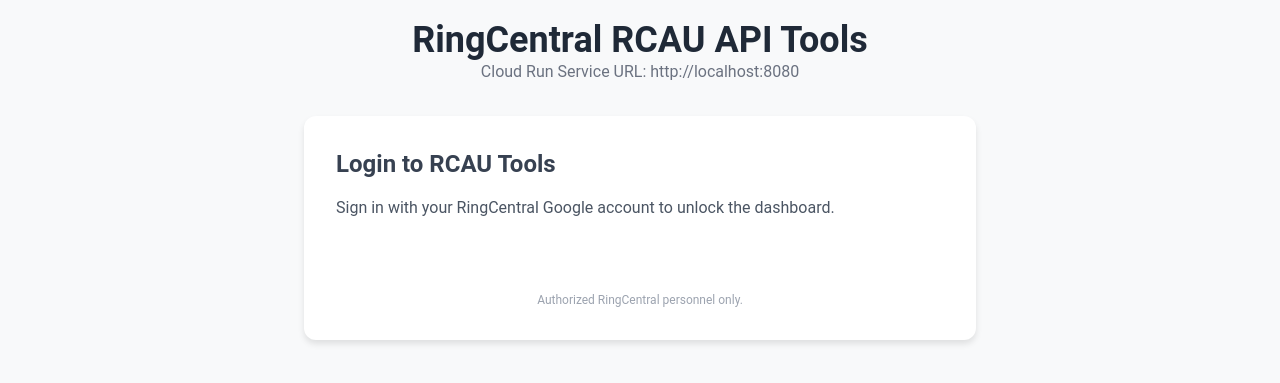
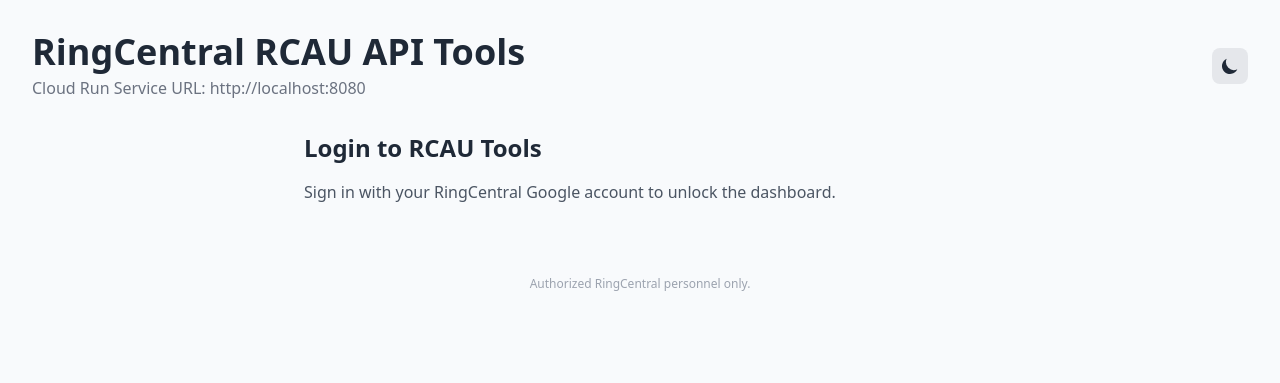
Before and after one commit to stevenmyers-wq/rcstage, a Flask app: page / in a window 1280 px wide. Shown: the top 383 px of the page. Run offline with Flask 3, Linux system fonts and the light colour scheme; style sheets or scripts are compiled from the project's sources; some libraries are stand-ins or nearby versions.

Commit message:
Update index.html

```diff
--- a/webapp/templates/index.html
+++ b/webapp/templates/index.html
@@ -1,38 +1,52 @@
 <!doctype html>
-<html lang="en">
+<html lang="en" class="light">
   <head>
     <meta charset="UTF-8" />
     <meta name="viewport" content="width=device-width, initial-scale=1.0" />
     <title>RingCentral RCAU API Tools</title>
     <script src="https://cdn.tailwindcss.com"></script>
+
+    <script>
+      tailwind.config = {
+        darkMode: 'class',
+        theme: {
+          extend: {
+            fontFamily: { sans: ['Inter', 'Roboto', 'sans-serif'] }
+          }
+        }
+      }
+    </script>
+
     <script src="https://cdn.jsdelivr.net/npm/chart.js"></script>
     <link href="{{ url_for('static', filename='css/styles.css') }}" rel="stylesheet" />
     <script src="{{ url_for('static', filename='js/app.js') }}" defer></script>
     <style>
-      body { font-family: "Roboto", sans-serif; background-color: #f8f9fa; padding: 20px; }
-      .card { background-color: white; border-radius: 12px; box-shadow: 0 4px 6px rgba(0, 0, 0, 0.1); padding: 32px; }
-      .rc-connected { background-color: #d1e7dd; color: #0f5132; border: 1px solid #badbcc; }
-      .rc-disconnected { background-color: #f8d7da; color: #842029; border: 1px solid #f5c2c7; }
-      .rc-expired { background-color: #fff3cd; color: #664d03; border: 1px solid #ffecb5; }
       .message-box { padding: 1rem; border-radius: 0.5rem; margin-bottom: 1rem; }
-      #app-container { max-width: 1400px; margin-left: auto; margin-right: auto; }
+      /* Removed the static #app-container max-width to allow fluid stretching */
     </style>
   </head>
-  <body>
+  <body class="transition-colors duration-200">
     <div id="message-box" class="fixed top-4 left-1/2 transform -translate-x-1/2 message-box w-96 hidden z-50"></div>
 
-    <div id="app-container" class="w-full space-y-8">
-      <div>
-        <h1 class="text-4xl font-bold text-center text-gray-800">RingCentral RCAU API Tools</h1>
-        <p class="text-center text-gray-500">
-          Cloud Run Service URL: {{ RC_REDIRECT_URI | default("http://localhost:8080/auth/callback") | replace("/auth/callback", "") }}
-        </p>
+    <div id="app-container" class="w-full h-full space-y-8">
+      <div class="flex flex-col md:flex-row justify-between items-center mb-8">
+        <div class="text-center md:text-left">
+          <h1 class="text-4xl font-bold text-gray-800 dark:text-white">RingCentral RCAU API Tools</h1>
+          <p class="text-gray-500 dark:text-gray-400 mt-1">
+            Cloud Run Service URL: {{ RC_REDIRECT_URI | default("http://localhost:8080/auth/callback") | replace("/auth/callback", "") }}
+          </p>
+        </div>
+
+        <button id="theme-toggle" class="mt-4 md:mt-0 p-2 rounded-lg bg-gray-200 dark:bg-slate-700 text-gray-800 dark:text-gray-200 hover:bg-gray-300 dark:hover:bg-slate-600 transition outline-none focus:ring-2 focus:ring-blue-500">
+          <svg id="theme-toggle-dark-icon" class="hidden w-5 h-5" fill="currentColor" viewBox="0 0 20 20" xmlns="http://www.w3.org/2000/svg"><path d="M17.293 13.293A8 8 0 016.707 2.707a8.001 8.001 0 1010.586 10.586z"></path></svg>
+          <svg id="theme-toggle-light-icon" class="hidden w-5 h-5" fill="currentColor" viewBox="0 0 20 20" xmlns="http://www.w3.org/2000/svg"><path d="M10 2a1 1 0 011 1v1a1 1 0 11-2 0V3a1 1 0 011-1zm4 8a4 4 0 11-8 0 4 4 0 018 0zm-.464 4.95l.707.707a1 1 0 001.414-1.414l-.707-.707a1 1 0 00-1.414 1.414zm2.12-10.607a1 1 0 010 1.414l-.706.707a1 1 0 11-1.414-1.414l.707-.707a1 1 0 011.414 0zM17 11a1 1 0 100-2h-1a1 1 0 100 2h1zm-7 4a1 1 0 011 1v1a1 1 0 11-2 0v-1a1 1 0 011-1zM5.05 6.464A1 1 0 106.465 5.05l-.708-.707a1 1 0 00-1.414 1.414l.707.707zm1.414 8.486l-.707.707a1 1 0 01-1.414-1.414l.707-.707a1 1 0 011.414 1.414zM4 11a1 1 0 100-2H3a1 1 0 000 2h1z" fill-rule="evenodd" clip-rule="evenodd"></path></svg>
+        </button>
       </div>
 
       {% if not AUTHENTICATED %}
       <div id="login-screen" class="card max-w-2xl mx-auto">
-        <h2 class="text-2xl font-semibold mb-4 text-gray-700">Login to RCAU Tools</h2>
-        <p class="text-gray-600 mb-6">Sign in with your RingCentral Google account to unlock the dashboard.</p>
+        <h2 class="text-2xl font-semibold mb-4 text-gray-800 dark:text-white">Login to RCAU Tools</h2>
+        <p class="text-gray-600 dark:text-gray-400 mb-6">Sign in with your RingCentral Google account to unlock the dashboard.</p>
         <div class="flex flex-col items-center justify-center space-y-4 mt-6">
           <script src="https://accounts.google.com/gsi/client" async defer></script>
           <script>
@@ -55,47 +69,50 @@
       </div>
 
       {% else %}
-      <div id="app-dashboard" class="space-y-6">
+      <div id="app-dashboard" class="space-y-6 w-full">
         <div class="space-y-4">
-          <div class="flex justify-between items-center p-3 bg-indigo-100 rounded-lg shadow-md">
-            <div class="text-lg font-medium text-gray-700">Welcome! Role: <span class="font-bold">{{ USER_ROLE }}</span></div>
-            <a href="{{ url_for('core.logout') }}" class="bg-red-500 hover:bg-red-600 text-white font-semibold py-2 px-4 rounded-lg text-sm transition duration-150 shadow-md">Logout</a>
+          <div class="flex justify-between items-center p-3 bg-indigo-100 dark:bg-indigo-900/30 rounded-lg shadow-sm border border-indigo-200 dark:border-indigo-800">
+            <div class="text-lg font-medium text-gray-700 dark:text-gray-300">Welcome! Role: <span class="font-bold text-indigo-700 dark:text-indigo-400">{{ USER_ROLE }}</span></div>
+            <a href="{{ url_for('core.logout') }}" class="btn-secondary !bg-red-500 hover:!bg-red-600 !text-white !border-transparent text-sm">Logout</a>
           </div>
 
           <div class="grid grid-cols-1 md:grid-cols-2 gap-4">
-            <div id="rc-connection-card" class="card rc-disconnected p-4 shadow-sm border border-red-200">
+            <div id="rc-connection-card" class="card rc-disconnected p-4 shadow-sm">
               <div class="flex justify-between items-center">
                 <div class="space-y-1">
-                  <h2 class="text-lg font-bold text-gray-800">RingEX Connection</h2>
+                  <h2 class="text-lg font-bold">RingEX Connection</h2>
                   <div id="rc-status-display" class="font-semibold text-sm">Status: Disconnected</div>
                 </div>
                 <div class="text-right">
-                  <div id="current-rc-email" class="text-xs font-medium text-gray-600" style="display: none"></div>
+                  <div id="current-rc-email" class="text-xs font-medium opacity-80" style="display: none"></div>
                 </div>
               </div>
             </div>
 
-            <div id="cxone-connection-card-status" class="card rc-disconnected p-4 shadow-sm border border-blue-200">
+            <div id="cxone-connection-card-status" class="card rc-disconnected p-4 shadow-sm">
               <div class="flex justify-between items-center">
                 <div class="space-y-1">
-                  <h2 class="text-lg font-bold text-gray-800">RCCC (CXone) Connection</h2>
+                  <h2 class="text-lg font-bold">RCCC (CXone) Connection</h2>
                   <div id="cxone-status-display" class="font-semibold text-sm">Status: Disconnected</div>
                 </div>
                 <div class="text-right">
-                  <div id="current-cxone-region" class="text-xs font-medium text-gray-600" style="display: none"></div>
+                  <div id="current-cxone-region" class="text-xs font-medium opacity-80" style="display: none"></div>
                 </div>
               </div>
             </div>
           </div>
         </div>
 
-        <div class="flex flex-col md:flex-row gap-6 items-start">
-          <div class="w-full md:w-64 flex-shrink-0">
-            <nav class="flex flex-col space-y-1" aria-label="Tabs">
-              <div class="text-xs font-bold text-gray-400 uppercase tracking-wider mt-2 mb-2 pl-4">Authentication</div>
-              <a href="{{ url_for('core.index', tab='auth_rex') }}" class="group flex items-center px-4 py-3 text-sm font-medium rounded-r-lg border-l-4 transition-all duration-200 {% if current_tab == 'auth_rex' %} bg-white border-blue-600 text-blue-700 shadow-sm {% else %} border-transparent text-gray-600 hover:bg-gray-200 hover:text-gray-900 {% endif %}">REX Authentication</a>
-              <a href="{{ url_for('core.index', tab='auth_cxone') }}" class="group flex items-center px-4 py-3 text-sm font-medium rounded-r-lg border-l-4 transition-all duration-200 {% if current_tab == 'auth_cxone' %} bg-white border-blue-600 text-blue-700 shadow-sm {% else %} border-transparent text-gray-600 hover:bg-gray-200 hover:text-gray-900 {% endif %}">RCCC (CXOne) Authentication</a>
-              <hr class="my-4 border-gray-200">
+        <div class="flex flex-col lg:flex-row gap-6 items-start w-full">
+          <div class="w-full lg:w-72 flex-shrink-0">
+            <nav class="flex flex-col space-y-1 bg-white dark:bg-slate-800 rounded-xl shadow-sm border border-gray-200 dark:border-slate-700 py-4" aria-label="Tabs">
+              <div class="text-xs font-bold text-gray-400 dark:text-slate-500 uppercase tracking-wider mt-2 mb-2 pl-6">Authentication</div>
+
+              <a href="{{ url_for('core.index', tab='auth_rex') }}" class="group flex items-center px-6 py-3 text-sm font-medium border-l-4 transition-all duration-200 {% if current_tab == 'auth_rex' %} bg-blue-50 dark:bg-blue-900/20 border-blue-600 text-blue-700 dark:text-blue-400 {% else %} border-transparent text-gray-600 dark:text-slate-300 hover:bg-gray-50 dark:hover:bg-slate-700/50 hover:text-gray-900 dark:hover:text-white {% endif %}">REX Authentication</a>
+
+              <a href="{{ url_for('core.index', tab='auth_cxone') }}" class="group flex items-center px-6 py-3 text-sm font-medium border-l-4 transition-all duration-200 {% if current_tab == 'auth_cxone' %} bg-blue-50 dark:bg-blue-900/20 border-blue-600 text-blue-700 dark:text-blue-400 {% else %} border-transparent text-gray-600 dark:text-slate-300 hover:bg-gray-50 dark:hover:bg-slate-700/50 hover:text-gray-900 dark:hover:text-white {% endif %}">RCCC (CXOne) Authentication</a>
+
+              <hr class="my-4 border-gray-100 dark:border-slate-700">
 
               {% set nav_groups = [
                 { 'id': 'cc_tools', 'title': 'CC Tools', 'tabs': [ ('cxone_audio_converter', 'CXone Audio Converter', 'Convert audio files to 8kHz, mono, u-law'), ('cxone_script_analyzer', 'CXone Script Analyzer', 'Generate Changelogs & As-Builts') ] },
@@ -107,13 +124,13 @@
               {% for group in nav_groups %}
                 {% set is_active_group = group.tabs | selectattr(0, 'equalto', current_tab) | list | length > 0 %}
                 <div class="nav-group mt-2">
-                  <button class="nav-toggle flex items-center justify-between w-full px-4 py-3 rounded-r-lg hover:bg-gray-200 text-gray-700 font-bold transition-colors focus:outline-none" onclick="toggleNavGroup('{{ group.id }}-menu', this)">
-                      <div class="flex items-center text-xs uppercase tracking-wider text-gray-500 font-bold">{{ group.title }}</div>
+                  <button class="nav-toggle flex items-center justify-between w-full px-6 py-3 hover:bg-gray-50 dark:hover:bg-slate-700/50 text-gray-700 dark:text-slate-300 font-bold transition-colors focus:outline-none" onclick="toggleNavGroup('{{ group.id }}-menu', this)">
+                      <div class="flex items-center text-xs uppercase tracking-wider">{{ group.title }}</div>
                       <svg class="nav-chevron w-4 h-4 text-gray-500 transform transition-transform duration-200 {% if is_active_group %}rotate-180{% endif %}" fill="none" stroke="currentColor" viewBox="0 0 24 24"><path stroke-linecap="round" stroke-linejoin="round" stroke-width="2" d="M19 9l-7 7-7-7"></path></svg>
                   </button>
-                  <div id="{{ group.id }}-menu" class="{% if not is_active_group %}hidden{% endif %} flex-col mt-1 space-y-1">
+                  <div id="{{ group.id }}-menu" class="{% if not is_active_group %}hidden{% endif %} flex-col space-y-1 pb-2">
                       {% for tab_id, tab_name, tab_desc in group.tabs %}
-                      <a href="{{ url_for('core.index', tab=tab_id) }}" title="{{ tab_desc }}" class="group flex items-center pl-8 pr-4 py-2 text-sm font-medium rounded-r-lg border-l-4 transition-all duration-200 {% if current_tab == tab_id %} bg-white border-blue-600 text-blue-700 shadow-sm {% else %} border-transparent text-gray-600 hover:bg-gray-200 hover:text-gray-900 {% endif %}">
+                      <a href="{{ url_for('core.index', tab=tab_id) }}" title="{{ tab_desc }}" class="group flex items-center pl-10 pr-4 py-2.5 text-sm font-medium border-l-4 transition-all duration-200 {% if current_tab == tab_id %} bg-blue-50 dark:bg-blue-900/20 border-blue-600 text-blue-700 dark:text-blue-400 {% else %} border-transparent text-gray-600 dark:text-slate-400 hover:bg-gray-50 dark:hover:bg-slate-700/30 hover:text-gray-900 dark:hover:text-slate-200 {% endif %}">
                           {{ tab_name }}
                       </a>
                       {% endfor %}
@@ -122,15 +139,15 @@
               {% endfor %}
 
               {% if USER_ROLE == 'Admin' %}
-              <hr class="my-4 border-gray-200">
-              <a href="{{ url_for('core.index', tab='admin_dashboard') }}" class="group flex items-center px-4 py-3 text-sm font-medium rounded-r-lg border-l-4 transition-all duration-200 mt-4 {% if current_tab == 'admin_dashboard' %}bg-red-50 border-red-600 text-red-700 shadow-sm{% else %}border-transparent text-red-600 hover:bg-red-100 hover:text-red-900{% endif %}" title="Admin Analytics Dashboard">Admin Dashboard</a>
+              <hr class="my-4 border-gray-100 dark:border-slate-700">
+              <a href="{{ url_for('core.index', tab='admin_dashboard') }}" class="group flex items-center px-6 py-3 text-sm font-medium border-l-4 transition-all duration-200 mt-4 {% if current_tab == 'admin_dashboard' %}bg-red-50 dark:bg-red-900/20 border-red-600 text-red-700 dark:text-red-400{% else %}border-transparent text-red-600 dark:text-red-400 hover:bg-red-50 dark:hover:bg-red-900/10{% endif %}" title="Admin Analytics Dashboard">Admin Dashboard</a>
               {% endif %}
             </nav>
 
             {% if USER_ROLE == 'Admin' %}
-            <div class="mt-8 p-4 bg-red-50 border-l-4 border-red-500 rounded-r-lg">
-              <h3 class="text-sm font-bold text-red-800 mb-1">Admin Mode</h3>
-              <p class="text-xs text-red-700">Manage admins in settings.</p>
+            <div class="mt-8 p-4 bg-red-50 dark:bg-red-900/20 border-l-4 border-red-500 rounded-r-lg">
+              <h3 class="text-sm font-bold text-red-800 dark:text-red-400 mb-1">Admin Mode</h3>
+              <p class="text-xs text-red-700 dark:text-red-300">Manage admins in settings.</p>
             </div>
             {% endif %}
           </div>
@@ -141,37 +158,37 @@
 
             {% if current_tab in sm_auth_tabs %}
                 {% if not session.get('sm_employee_token') %}
-                    <div class="mb-4 border-b border-gray-200 pb-4">
-                        <h2 class="text-3xl font-bold text-slate-800 mb-1">Tool Locked</h2>
-                        <p class="text-slate-500 text-sm">Please authenticate to access this tool.</p>
+                    <div class="mb-4 border-b border-gray-200 dark:border-slate-700 pb-4">
+                        <h2 class="text-3xl font-bold text-slate-800 dark:text-white mb-1">Tool Locked</h2>
+                        <p class="text-slate-500 dark:text-slate-400 text-sm">Please authenticate to access this tool.</p>
                     </div>
-                    <div class="w-full max-w-2xl bg-white p-6 rounded-xl shadow-md border border-gray-200 mt-6 mx-auto">
-                        <h3 class="font-bold text-slate-800 mb-2">Partner Authentication Required</h3>
-                        <p class="text-sm text-slate-600 mb-6">You must securely authenticate with your RingCentral employee account to access the internal partner bridge for UC tools.</p>
-                        <a href="/api/sm_auth/login?tab={{ current_tab }}" class="bg-blue-600 hover:bg-blue-700 text-white p-3 w-full font-bold rounded shadow transition block text-center uppercase tracking-wide">
+                    <div class="w-full max-w-2xl card mt-6 mx-auto">
+                        <h3 class="font-bold text-slate-800 dark:text-white mb-2">Partner Authentication Required</h3>
+                        <p class="text-sm text-slate-600 dark:text-slate-400 mb-6">You must securely authenticate with your RingCentral employee account to access the internal partner bridge for UC tools.</p>
+                        <a href="/api/sm_auth/login?tab={{ current_tab }}" class="btn-primary w-full text-center uppercase tracking-wide">
                             Sign In To Partner Bridge
                         </a>
                     </div>
                 {% elif not session.get('sm_isolated_token') %}
-                    <div class="mb-4 border-b border-gray-200 pb-4">
-                        <h2 class="text-3xl font-bold text-slate-800 mb-1">Target Account Required</h2>
-                        <p class="text-slate-500 text-sm">Please provide a target account ID.</p>
+                    <div class="mb-4 border-b border-gray-200 dark:border-slate-700 pb-4">
+                        <h2 class="text-3xl font-bold text-slate-800 dark:text-white mb-1">Target Account Required</h2>
+                        <p class="text-slate-500 dark:text-slate-400 text-sm">Please provide a target account ID.</p>
                     </div>
-                    <div class="w-full max-w-2xl bg-white p-6 rounded-xl shadow-md border border-gray-200 mt-6 mx-auto">
+                    <div class="w-full max-w-2xl card mt-6 mx-auto">
                         <div class="flex justify-between items-start mb-2">
-                            <h3 class="font-bold text-slate-800">Impersonation Required</h3>
-                            <span class="text-[10px] bg-green-100 text-green-700 font-bold px-2 py-1 rounded">Authenticated ✓</span>
+                            <h3 class="font-bold text-slate-800 dark:text-white">Impersonation Required</h3>
+                            <span class="text-[10px] bg-green-100 dark:bg-green-900/30 text-green-700 dark:text-green-400 font-bold px-2 py-1 rounded">Authenticated ✓</span>
                         </div>
-                        <p class="text-sm text-slate-600 mb-6">Enter the <strong>Target Customer Account ID</strong> to grant this tool access to the customer's account.</p>
+                        <p class="text-sm text-slate-600 dark:text-slate-400 mb-6">Enter the <strong>Target Customer Account ID</strong> to grant this tool access to the customer's account.</p>
                         <div class="space-y-4">
-                            <input type="text" id="globalTargetAccountId" class="border p-3 w-full rounded font-mono text-sm" placeholder="Target Account ID (e.g. 777100124)">
-                            <button onclick="startGlobalBridge('{{ current_tab }}')" id="globalBridgeBtn" class="bg-blue-600 hover:bg-blue-700 text-white p-3 w-full font-bold rounded shadow transition">
+                            <input type="text" id="globalTargetAccountId" class="input-field font-mono" placeholder="Target Account ID (e.g. 777100124)">
+                            <button onclick="startGlobalBridge('{{ current_tab }}')" id="globalBridgeBtn" class="btn-primary w-full uppercase">
                                 BRIDGE CONNECTION
                             </button>
                             <div id="globalBridgeError" class="text-red-500 text-xs font-bold hidden text-center mt-2"></div>
                         </div>
-                        <div class="mt-4 border-t pt-4 text-center">
-                            <a href="/api/sm_auth/full_logout?tab={{ current_tab }}" class="text-xs text-red-500 hover:underline">Log Out of Partner Bridge</a>
+                        <div class="mt-6 border-t border-slate-100 dark:border-slate-700 pt-4 text-center">
+                            <a href="/api/sm_auth/full_logout?tab={{ current_tab }}" class="text-xs text-red-500 hover:text-red-600 dark:hover:text-red-400 hover:underline">Log Out of Partner Bridge</a>
                         </div>
                     </div>
                     <script>
@@ -192,15 +209,15 @@
                         }
                     </script>
                 {% else %}
-                    <div class="bg-blue-50 p-4 rounded-lg border border-blue-100 flex justify-between items-center mb-6">
+                    <div class="bg-blue-50 dark:bg-blue-900/20 p-4 rounded-lg border border-blue-100 dark:border-blue-800 flex justify-between items-center mb-6 shadow-sm">
                         <div>
-                            <span class="text-[10px] font-bold text-blue-500 uppercase block tracking-wider">Active Impersonation Context</span>
-                            <span class="font-bold text-slate-800 text-sm">{{ session.get('sm_target_name') }} <span class="text-xs text-slate-500 font-mono font-normal ml-1">({{ session.get('sm_target_id') }})</span></span>
+                            <span class="text-[10px] font-bold text-blue-600 dark:text-blue-400 uppercase block tracking-wider">Active Impersonation Context</span>
+                            <span class="font-bold text-slate-800 dark:text-slate-200 text-sm">{{ session.get('sm_target_name') }} <span class="text-xs text-slate-500 dark:text-slate-400 font-mono font-normal ml-1">({{ session.get('sm_target_id') }})</span></span>
                         </div>
-                        <a href="/api/sm_auth/logout?tab={{ current_tab }}" class="text-xs bg-white border border-slate-300 px-3 py-1.5 rounded font-bold text-slate-600 hover:text-red-600 hover:border-red-300 transition shadow-sm">EXIT / LOGOUT</a>
+                        <a href="/api/sm_auth/logout?tab={{ current_tab }}" class="text-xs bg-white dark:bg-slate-800 border border-slate-300 dark:border-slate-600 px-3 py-1.5 rounded font-bold text-slate-600 dark:text-slate-300 hover:text-red-600 dark:hover:text-red-400 hover:border-red-300 dark:hover:border-red-500 transition shadow-sm">EXIT / LOGOUT</a>
                     </div>
 
-                    <div class="bg-transparent">
+                    <div class="bg-transparent w-full">
                         {% if current_tab == 'air_management' %} {% include 'includes/air_management_tab.html' %}
                         {% elif current_tab == 'presence' %} {% include 'includes/presence_tab.html' %}
                         {% elif current_tab == 'bulk_opening' %} {% include 'includes/bulk_opening_tab.html' %}
@@ -228,7 +245,7 @@
                 {% endif %}
 
             {% else %}
-                <div class="bg-transparent">
+                <div class="bg-transparent w-full">
                     {% if current_tab == 'auth_rex' %} {% include 'includes/auth_rex_tab.html' %}
                     {% elif current_tab == 'auth_cxone' %} {% include 'includes/auth_cxone_tab.html' %}
                     {% elif current_tab == 'analytics' %} {% include 'includes/analytics_tab.html' %}
@@ -242,8 +259,9 @@
                     {% elif current_tab == 'ai_demo_calls' %} {% include 'includes/ai_demo_calls_tab.html' %}
                     {% elif current_tab == 'click_to_call' %} {% include 'includes/click_to_call_tab.html' %}
                     {% else %}
-                    <div class="card text-center py-12">
-                        <p class="text-gray-500 text-lg">Select a tool from the sidebar to begin.</p>
+                    <div class="card text-center py-16 flex flex-col items-center">
+                        <svg class="w-16 h-16 text-gray-300 dark:text-gray-600 mb-4" fill="none" stroke="currentColor" viewBox="0 0 24 24"><path stroke-linecap="round" stroke-linejoin="round" stroke-width="1.5" d="M19 11H5m14 0a2 2 0 012 2v6a2 2 0 01-2 2H5a2 2 0 01-2-2v-6a2 2 0 012-2m14 0V9a2 2 0 00-2-2M5 11V9a2 2 0 012-2m0 0V5a2 2 0 012-2h6a2 2 0 012 2v2M7 7h10"></path></svg>
+                        <p class="text-gray-500 dark:text-gray-400 text-lg font-medium">Select a tool from the sidebar to begin.</p>
                     </div>
                     {% endif %}
                 </div>
```
